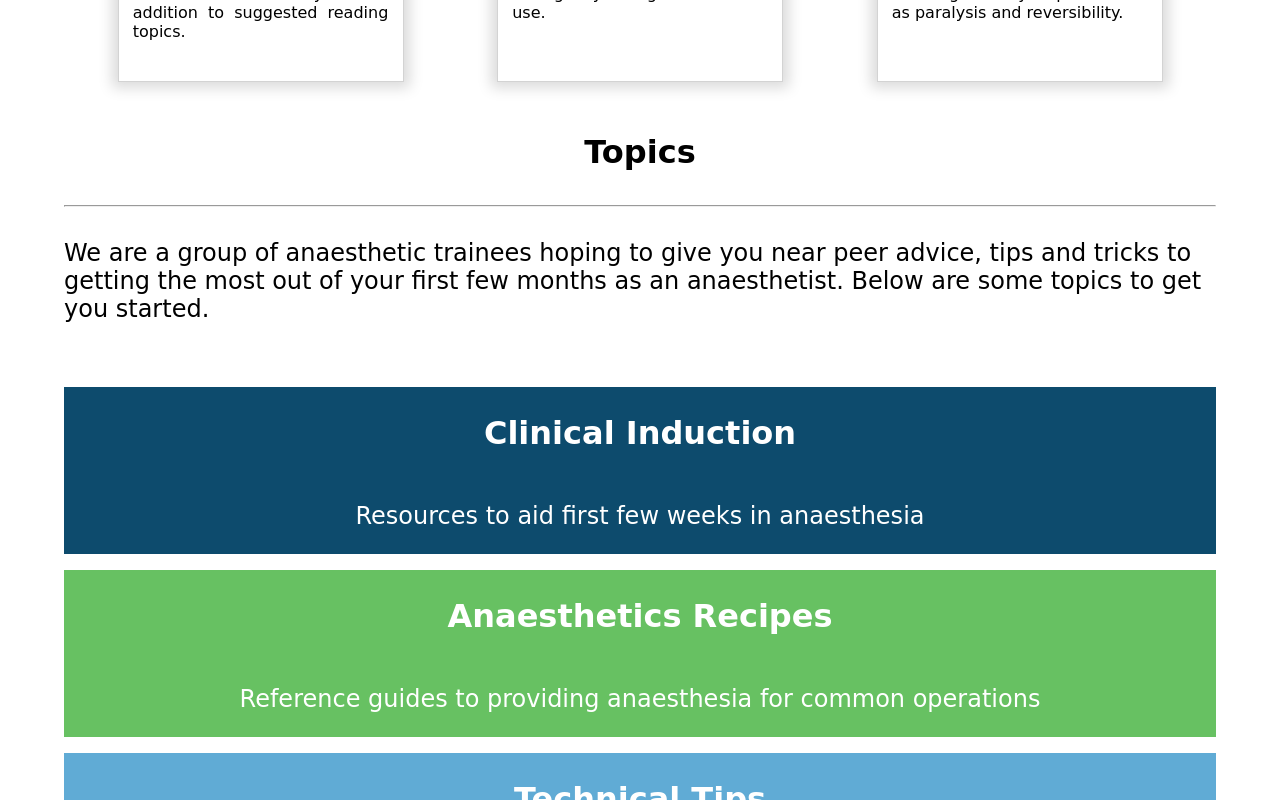
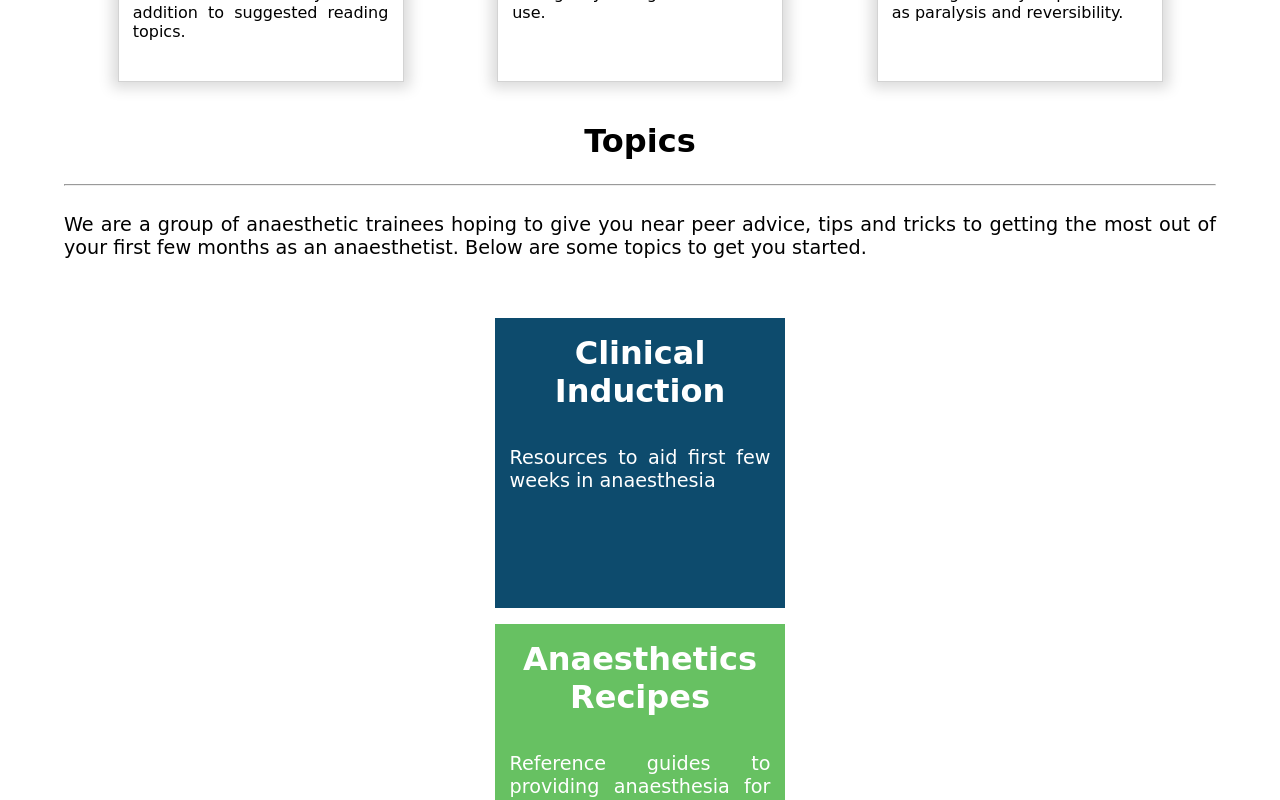
Before and after one commit to arlw87/gas-induction-website, a Next.js app: page / in a window 1280 px wide. Shown: the part 1260-2060 px from the top of the page. Built offline with nearby package versions, Linux system fonts and the light colour scheme; a web font is replaced by a local one.

Commit message:
style: topics section and cards on home page

```diff
--- a/components/Home/Topics.module.css
+++ b/components/Home/Topics.module.css
@@ -1,3 +1,6 @@
+@value viewport: '../../styles/viewport.css';
+@value smallMobile, mediumMobile, largeMobile, tablet, smallDesktopScreen, largeDesktopScreen, MediumDesktopScreen, HDDesktopScreen from viewport;
+
 .topicsContainer {
   display: flex;
   flex-direction: column;
@@ -10,16 +13,38 @@
 
 .topicsContainer h2 {
   font-size: 2rem;
+  margin: 1rem;
 }
 
 .topicsContainer p {
-  font-size: 1.5rem;
+  font-size: 1.2rem;
+  text-align: justify;
+  max-width: 1400px;
 }
 
 .sectionCards {
   display: grid;
-  grid-template-columns: 1fr;
+  grid-template-columns: 290px;
+  grid-template-rows: repeat(4, minmax(290px, auto));
   row-gap: 2vh;
   column-gap: 2vw;
   margin: 5vh auto;
+  max-width: 1400px;
 }
+
+@media (min-width: tablet) {
+  .sectionCards {
+    grid-template-rows: repeat(2, 1fr);
+    grid-template-columns: repeat(2, 1fr);
+    row-gap: 2vh;
+    column-gap: 2vw;
+    margin: 5vh auto;
+  }
+}
+
+@media (min-width: MediumDesktopScreen) {
+  .sectionCards {
+    grid-template-rows: repeat(1, 1fr);
+    grid-template-columns: repeat(4, 1fr);
+  }
+}
```
